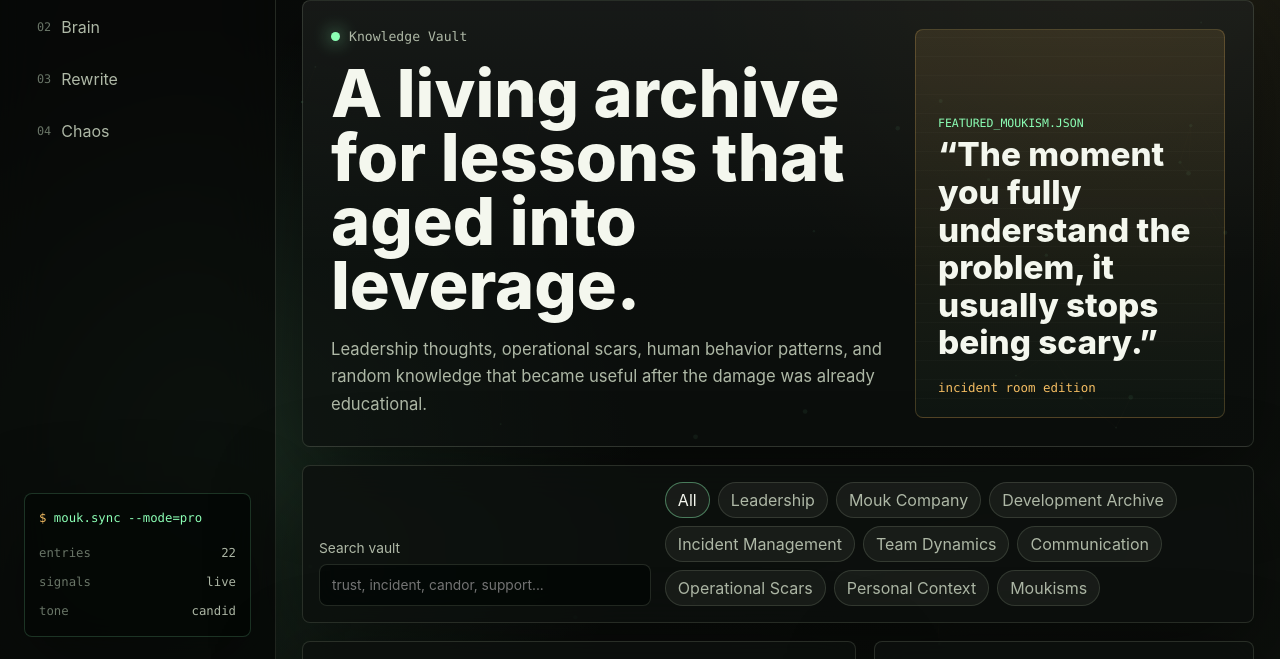
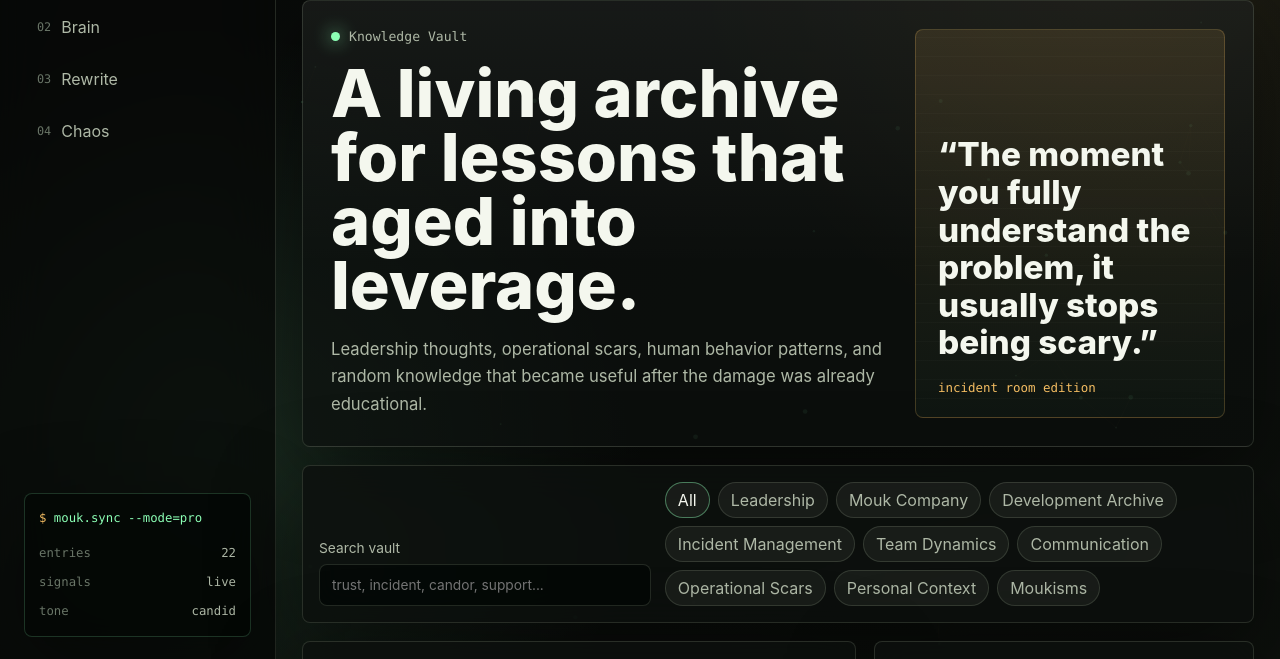
Before and after one commit to kraziemouk/mouk-ai, a website: page index.html in a window 1280 px wide. Shown: the part 139-798 px from the top of the page. Drawn offline with Linux system fonts and the light colour scheme.

Commit message:
Add files via upload

```diff
--- a/index.html
+++ b/index.html
@@ -87,7 +87,6 @@
           </div>
 
           <div class="memory-panel" aria-label="Featured Moukism">
-            <p class="panel-code">featured_moukism.json</p>
             <blockquote id="hero-quote">
               “The moment you fully understand the problem, it usually stops being scary.”
             </blockquote>
--- a/package.json
+++ b/package.json
@@ -6,9 +6,7 @@
   "scripts": {
     "start": "vercel dev"
   },
-  "dependencies": {
-    "openai": "^6.10.0"
-  },
+  "dependencies": {},
   "engines": {
     "node": ">=22"
   }
```
